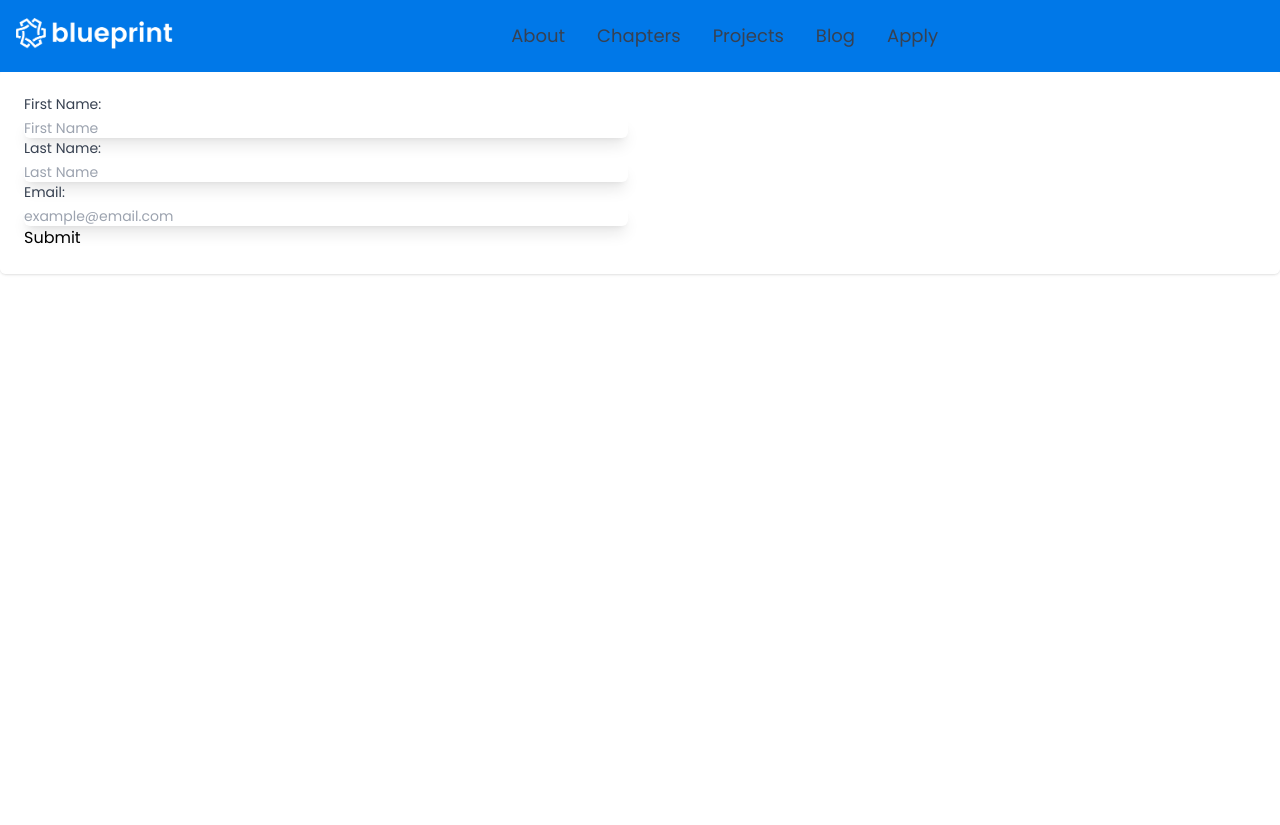
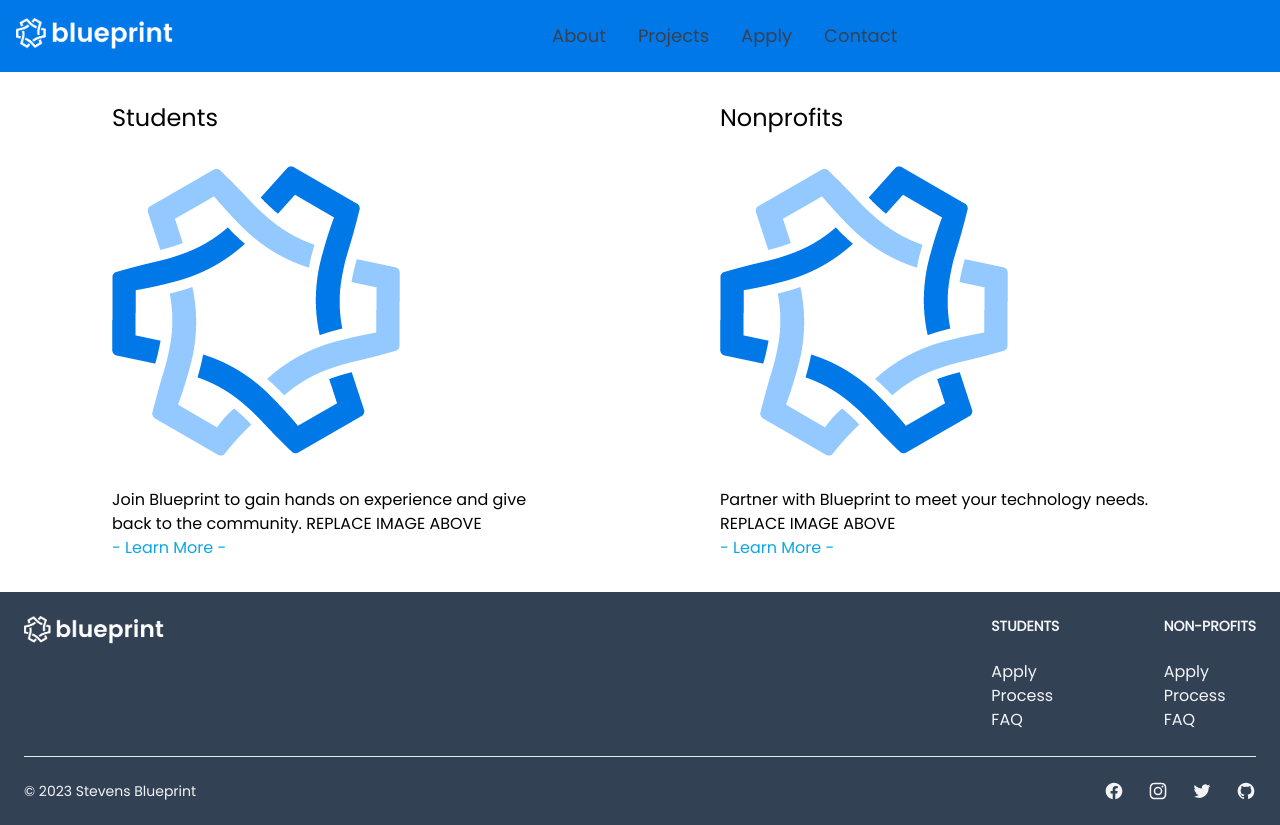
Before and after one commit to OwenTruong/blueprint_website, a React (Create React App) app: page /apply in a window 1280 px wide. Before the commit the page ends 800 px from the top, so only its background shows below. Built offline with nearby package versions, Linux system fonts and the light colour scheme.

Commit message:
basic apply page layout

```diff
--- a/src/App.jsx
+++ b/src/App.jsx
@@ -4,10 +4,12 @@ import { Route, Routes } from "react-router-dom";
 import Navbar from "./components/Navbar";
 import ErrorPage from "./components/ErrorPage";
 import About from "./components/About";
+import Nonprofits from "./components/Nonprofits";
 import Apply from "./components/Apply";
 import Projects from "./components/Projects";
 import Contact from "./components/Contact";
 import Home from "./components/Home/Home";
+import StudentApply from "./components/StudentApply";
 
 function App() {
   return (
@@ -20,6 +22,8 @@ function App() {
         <Route path="/about" element={<About />} />
         <Route path="/projects" element={<Projects />} />
         <Route path="/apply" element={<Apply />} />
+        <Route path="/nonprofits" element={<Nonprofits />} />
+        <Route path="/studentapplication" element={<StudentApply />} />
         <Route path="/contact" element={<Contact />} />
         <Route path="*" element={<ErrorPage />} />
       </Routes>
--- a/src/components/Apply.jsx
+++ b/src/components/Apply.jsx
@@ -1,81 +1,42 @@
-import { useState } from "react";
-
-// const SHEET_ID = process.env.GOOGLE_SHEET_ID;
-// console.log(SHEET_ID);
+import { Link } from "react-router-dom";
+import logo from "../assets/logo.png";
+import Footer from "./Footer";
 
 function Apply() {
-  const [contactInfo, setContactInfo] = useState({
-    firstName: "",
-    lastName: "",
-    email: "",
-  });
-
-  const [name, setName] = useState("");
-
-  /* Sheet1!A1:A2 */
-  const handleSubmit = (e) => {
-    e.preventDefault();
-  };
-
   return (
     <div>
-      <form onSubmit={handleSubmit}>
-        <div className="overflow-hidden shadow sm:rounded-md">
-          <div className="bg-white px-4 py-5 sm:p-6">
-            <div className="grid grid-cols-6 gap-6">
-              <div className="col-span-6 sm:col-span-3">
-                <label
-                  htmlFor="firstName"
-                  className="block text-sm font-medium text-gray-700"
-                >
-                  First Name:
-                  <input
-                    type="text"
-                    name="name"
-                    placeholder="First Name"
-                    value={name}
-                    onChange={(e) => setName(e.target.value)}
-                    className="mt-1 block w-full rounded-md border-gray-300 shadow-lg focus:border-indigo-500 focus:ring-indigo-500 sm:text-sm"
-                  />
-                </label>
-                <label
-                  htmlFor="lastName"
-                  className="block text-sm font-medium text-gray-700"
-                >
-                  Last Name:
-                  <input
-                    type="text"
-                    name="lastName"
-                    placeholder="Last Name"
-                    value={contactInfo.lastName}
-                    onChange={(e) =>
-                      setContactInfo({ ...contactInfo, lastName: e.target.value })
-                    }
-                    className="mt-1 block w-full rounded-md border-gray-300 shadow-lg focus:border-indigo-500 focus:ring-indigo-500 sm:text-sm"
-                  />
-                </label>
-                <label
-                  htmlFor="email"
-                  className="block text-sm font-medium text-gray-700"
-                >
-                  Email:
-                  <input
-                    type="email"
-                    name="email"
-                    placeholder="example@email.com"
-                    value={contactInfo.email}
-                    onChange={(e) =>
-                      setContactInfo({ ...contactInfo, email: e.target.value })
-                    }
-                    className="mt-1 block w-full rounded-md border-gray-300 shadow-lg focus:border-indigo-500 focus:ring-indigo-500 sm:text-sm"
-                  />
-                </label>
-                <input type="submit" value="Submit" onClick={handleSubmit} />
-              </div>
-            </div>
+      <div className="flex justify-center py-8 px-8">
+        <div className="w-1/2 mx-20">
+          <div>
+            <p className="text-2xl">Students</p>
+            <img src={logo} className="object-cover py-8" alt="Blueprint Logo" />
+            <p className="text-m">
+              {" "}
+              Join Blueprint to gain hands on experience and give back to the community.
+              REPLACE IMAGE ABOVE{" "}
+            </p>
+            <Link to="/studentapplication" className="text-sky-500">
+              {" "}
+              - Learn More -{" "}
+            </Link>
           </div>
         </div>
-      </form>
+        <div className="w-1/2 mx-20">
+          <div>
+            <p className="text-2xl">Nonprofits</p>
+            <img src={logo} className="object-cover py-8" alt="Blueprint Logo" />
+            <p className="text-m">
+              {" "}
+              Partner with Blueprint to meet your technology needs. REPLACE IMAGE ABOVE{" "}
+            </p>
+            <Link to="/nonprofits" className="text-sky-500">
+              {" "}
+              - Learn More -{" "}
+            </Link>
+          </div>
+        </div>
+      </div>
+      <Footer />
     </div>
   );
 }
--- a/src/components/Navbar.jsx
+++ b/src/components/Navbar.jsx
@@ -7,7 +7,7 @@ function Navbar() {
     <nav className="bg-primary px-2 sm:px-4 py-2.5 fixed w-full z-20 top-0 left-0">
       <div className="container flex flex-wrap items-center justify-between mx-auto">
         <a href="/" className="flex items-center">
-          <img src={logo} className="h-6 mr-3 sm:h-9" alt="Flowbite Logo" />
+          <img src={logo} className="h-6 mr-3 sm:h-9" alt="Blueprint Logo" />
         </a>
         <div className="flex md:order-2">
           <button
@@ -48,26 +48,10 @@ function Navbar() {
             </li>
             <li>
               <Link
-                to="chapters"
-                class="block py-2 pl-3 pr-4 text-gray-700 rounded hover:bg-gray-100 md:hover:bg-transparent md:hover:text-blue-700 md:p-0 md:dark:hover:text-white dark:text-gray-300 dark:hover:bg-gray-700 dark:hover:text-white md:dark:hover:bg-transparent"
-              >
-                Chapters
-              </Link>
-            </li>
-            <li>
-              <Link
                 to="projects"
                 class="block py-2 pl-3 pr-4 text-gray-700 rounded hover:bg-gray-100 md:hover:bg-transparent md:hover:text-blue-700 md:p-0 md:dark:hover:text-white dark:text-gray-300 dark:hover:bg-gray-700 dark:hover:text-white md:dark:hover:bg-transparent"
               >
                 Projects
-              </Link>
-            </li>
-            <li>
-              <Link
-                to="blog"
-                class="block py-2 pl-3 pr-4 text-gray-700 rounded hover:bg-gray-100 md:hover:bg-transparent md:hover:text-blue-700 md:p-0 md:dark:hover:text-white dark:text-gray-300 dark:hover:bg-gray-700 dark:hover:text-white md:dark:hover:bg-transparent"
-              >
-                Blog
               </Link>
             </li>
             <li>
@@ -78,6 +62,14 @@ function Navbar() {
                 Apply
               </Link>
             </li>
+            <li>
+              <Link
+                to="contact"
+                class="block py-2 pl-3 pr-4 text-gray-700 rounded hover:bg-gray-100 md:hover:bg-transparent md:hover:text-blue-700 md:p-0 md:dark:hover:text-white dark:text-gray-300 dark:hover:bg-gray-700 dark:hover:text-white md:dark:hover:bg-transparent"
+              >
+                Contact
+              </Link>
+            </li>
           </ul>
         </div>
       </div>
--- /dev/null
+++ b/src/components/Nonprofits.jsx
@@ -0,0 +1,5 @@
+function Nonprofits() {
+  return <h1>Nonprofits</h1>;
+}
+
+export default Nonprofits;
--- /dev/null
+++ b/src/components/StudentApply.jsx
@@ -0,0 +1,5 @@
+function StudentApply() {
+  return <h1>Student Applications</h1>;
+}
+
+export default StudentApply;
```
Also changed, not shown: src/assets/logo.png (added), src/assets/logo_negative.png (added).
